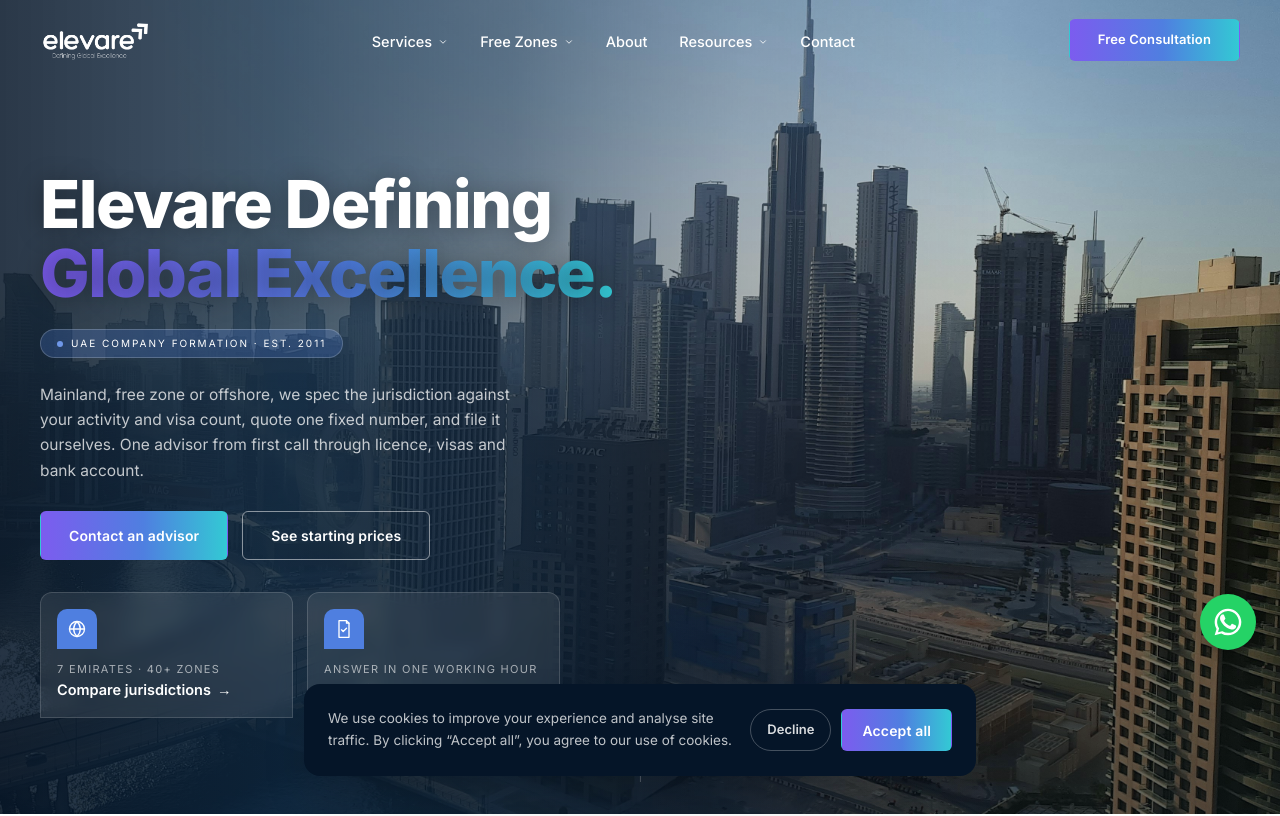
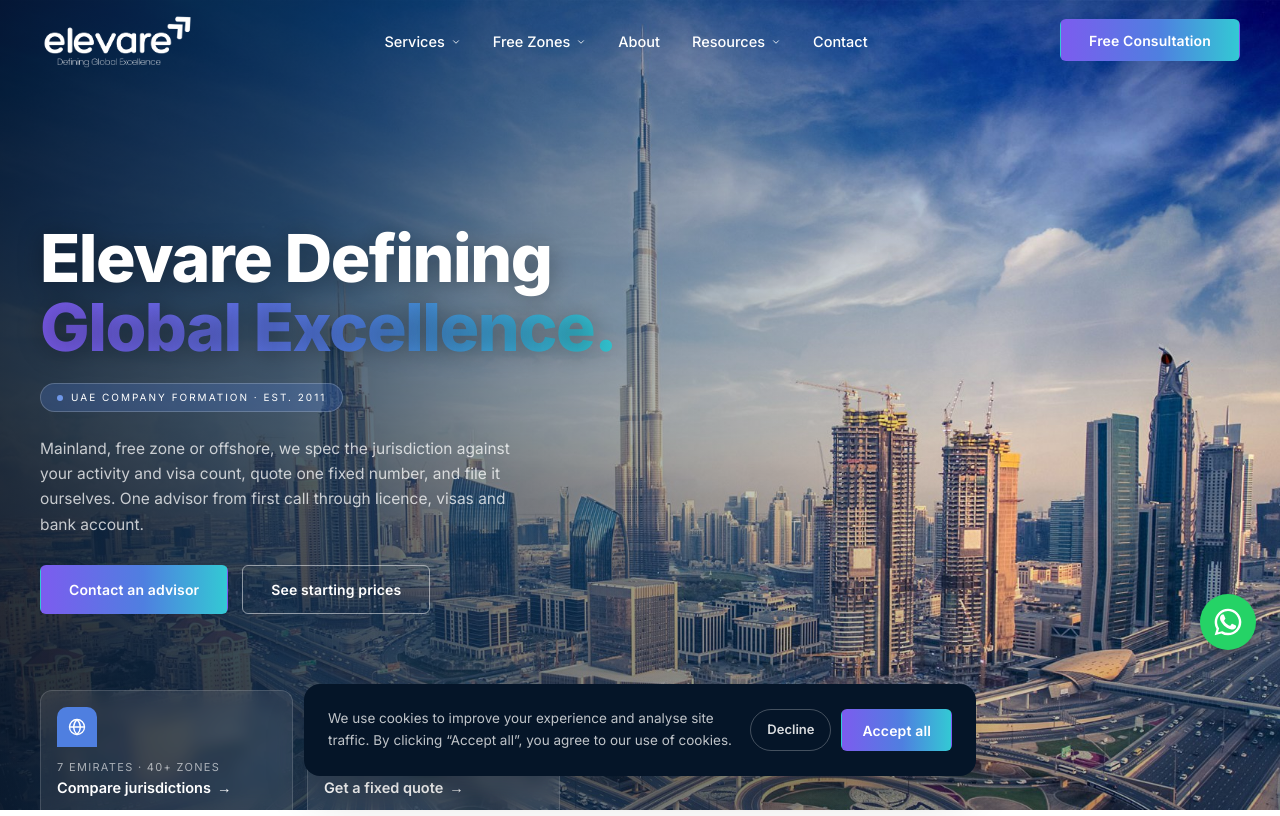
Before and after one commit to smtechandservices/globalelevare, a Next.js app: page / in a window 1280 px wide. Shown: the top 816 px of the page. Built offline with nearby package versions, Linux system fonts and the light colour scheme.

Commit message:
feat: replace hero image with PNG format and adjust layout in Hero component

```diff
--- a/src/components/Header.tsx
+++ b/src/components/Header.tsx
@@ -183,13 +183,13 @@
       }`}
     >
       <div className="mx-auto flex h-[76px] items-center gap-4 px-5 md:h-[80px] md:px-10">
-        <Link href="/" className="relative h-12 w-[155px] shrink-0 md:h-10 md:w-[118px]">
+        <Link href="/" className="relative h-12 w-[145px] shrink-0 md:h-14 md:w-[152px]">
           <Image
             src="/images/logo.webp"
             alt="Elevare Global"
             fill
             priority
-            className={`object-contain object-left transition-opacity duration-300 ${
+            className={`object-cover object-left transition-opacity duration-300 ${
               scrolled ? "opacity-0" : "opacity-100"
             }`}
             style={{ filter: "brightness(0) invert(1)" }}
@@ -199,7 +199,7 @@
             alt="Elevare Global"
             fill
             priority
-            className={`object-contain object-left transition-opacity duration-300 ${
+            className={`object-cover object-left transition-opacity duration-300 ${
               scrolled ? "opacity-100" : "opacity-0"
             }`}
           />
@@ -377,7 +377,7 @@
           )}
         </nav>
 
-        <a href="#consult" className="btn btn-accent hidden xl:inline-flex min-h-[42px]! py-2! text-[13px]">
+        <a href="#consult" className="btn btn-accent hidden xl:inline-flex min-h-[42px]! py-2! text-[14px]">
           Free Consultation
         </a>
 
--- a/src/components/Hero.tsx
+++ b/src/components/Hero.tsx
@@ -30,10 +30,10 @@
 
 export default function Hero() {
   return (
-    <section className="relative isolate flex min-h-[560px] items-center overflow-hidden pt-[128px] pb-16 sm:min-h-[640px] md:pt-[150px] md:pb-20 lg:min-h-[780px] lg:pt-[170px] lg:pb-24">
+    <section className="relative isolate flex min-h-[560px] items-center overflow-hidden pt-[128px] sm:min-h-[640px] md:pt-[150px] lg:min-h-[810px] lg:pt-[170px]">
       <div className="absolute inset-0 z-0">
         <Image
-          src="/images/hero-meeting.jpg"
+          src="/images/hero-meeting.png"
           alt="Advisor and client reviewing paperwork"
           fill
           priority
@@ -44,7 +44,7 @@
           className="absolute inset-0"
           style={{
             background:
-              "linear-gradient(90deg, #051528d9 0%, #0a2540c2 22%, #0a254094 40%, #0a254040 58%, transparent 78% 100%), linear-gradient(to bottom, transparent 65%, #05152845 100%)",
+              "linear-gradient(90deg, #051528d9 0%, #0a2540c2 22%, #0a25407a 40%, #0a254040 58%, transparent 78% 100%), linear-gradient(to bottom, transparent 65%, #05152845 100%)",
           }}
         />
       </div>
@@ -74,7 +74,7 @@
             call through licence, visas and bank account.
           </p>
 
-          <div className="mb-8 flex flex-wrap items-center gap-3.5">
+          <div className="mb-4 flex flex-wrap items-center gap-3.5">
             <a href={site.waLink} className="btn btn-accent">
               Contact an advisor
             </a>
@@ -83,7 +83,7 @@
             </a>
           </div>
 
-          <div className="hidden max-w-[520px] grid-cols-2 gap-3.5 md:grid">
+          <div className="hidden max-w-[520px] grid-cols-2 gap-3.5 md:grid" style={{transform: "translateY(60px)"}}>
             {tools.map((t) => (
               <a
                 key={t.title}
```
Also changed, not shown: public/images/hero-meeting.jpg (deleted), public/images/hero-meeting.png (added).
